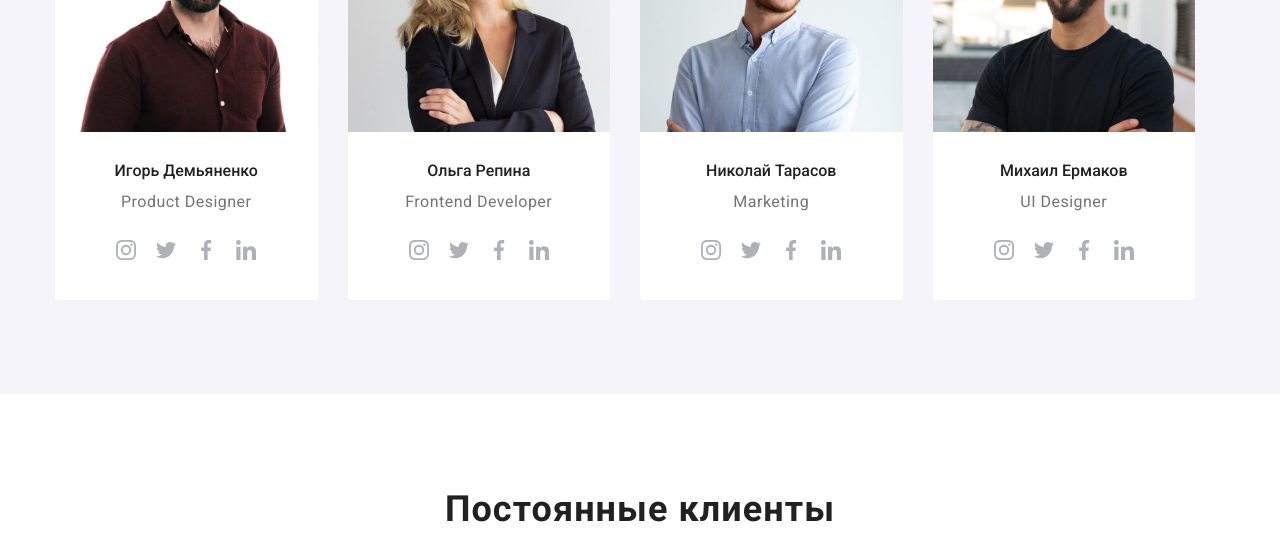
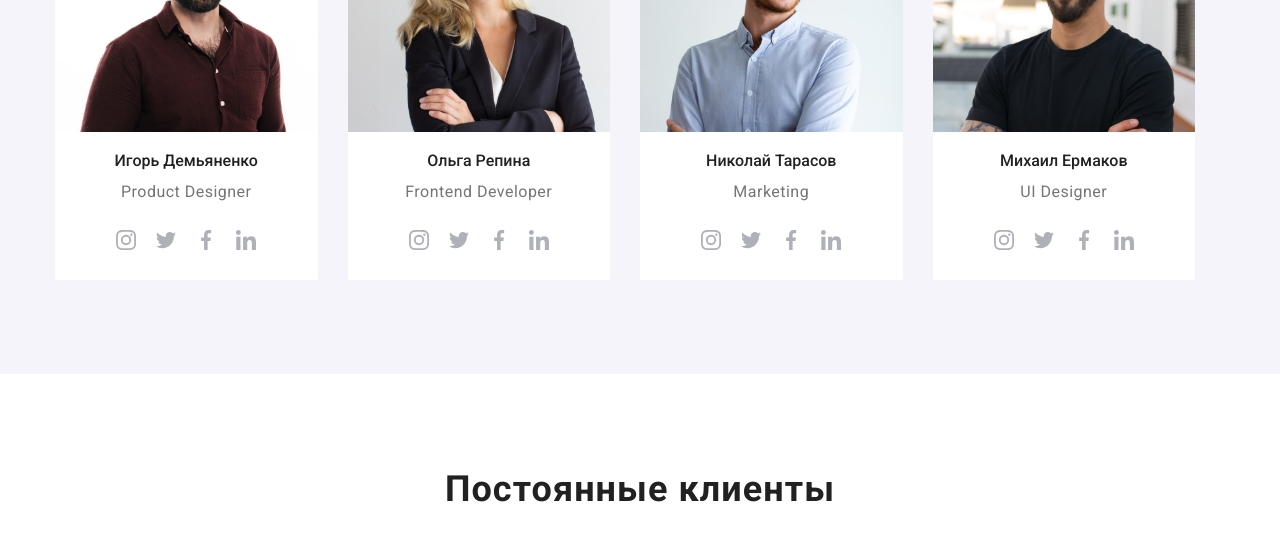
Before and after one commit to MarinaLugovskaya/goit-markup-hw-05, a plain HTML site: page index.html in a window 1280 px wide. Shown: the part 1920-2477 px from the top of the page. Drawn offline with nearby package versions, Linux system fonts and the light colour scheme.

Commit message:
исправления2

```diff
--- a/css/styles.css
+++ b/css/styles.css
@@ -531,14 +531,11 @@ letter-spacing: 0.03em;
         margin-bottom: 10px;
     }
     .card-content {
-        padding-top: 30px;
-        padding-bottom: 30px;
-        padding-left: 32px;
-        padding-right: 32px;
+        padding-top: 20px;
+        padding-bottom: 20px;
+        padding-left: 24px;
+        padding-right: 24px;
         list-style: none;
-        border-radius: box-shadow: 0px 1px 3px rgba(0, 0, 0, 0.12), 0px 1px 1px rgba(0, 0, 0, 0.14), 0px 2px 1px rgba(0, 0, 0, 0.2);
-        border-radius: 0px 0px 4px 4px;
-        ;
     }
 
     .card-content .title {
@@ -548,7 +545,7 @@ letter-spacing: 0.03em;
         font-style: normal;
         font-weight: 500;
         font-size: 16px;
-        line-height: 18,75px;
+        line-height: 18px;
     }
 
     .card-content .text {
@@ -1010,6 +1007,7 @@ border: 1px solid #EEEEEE;
     font-size: 18px;
     line-height: 36px;
     letter-spacing: 0.06em;
+
     margin-bottom: 4px;
     list-style: none;
 }
```
